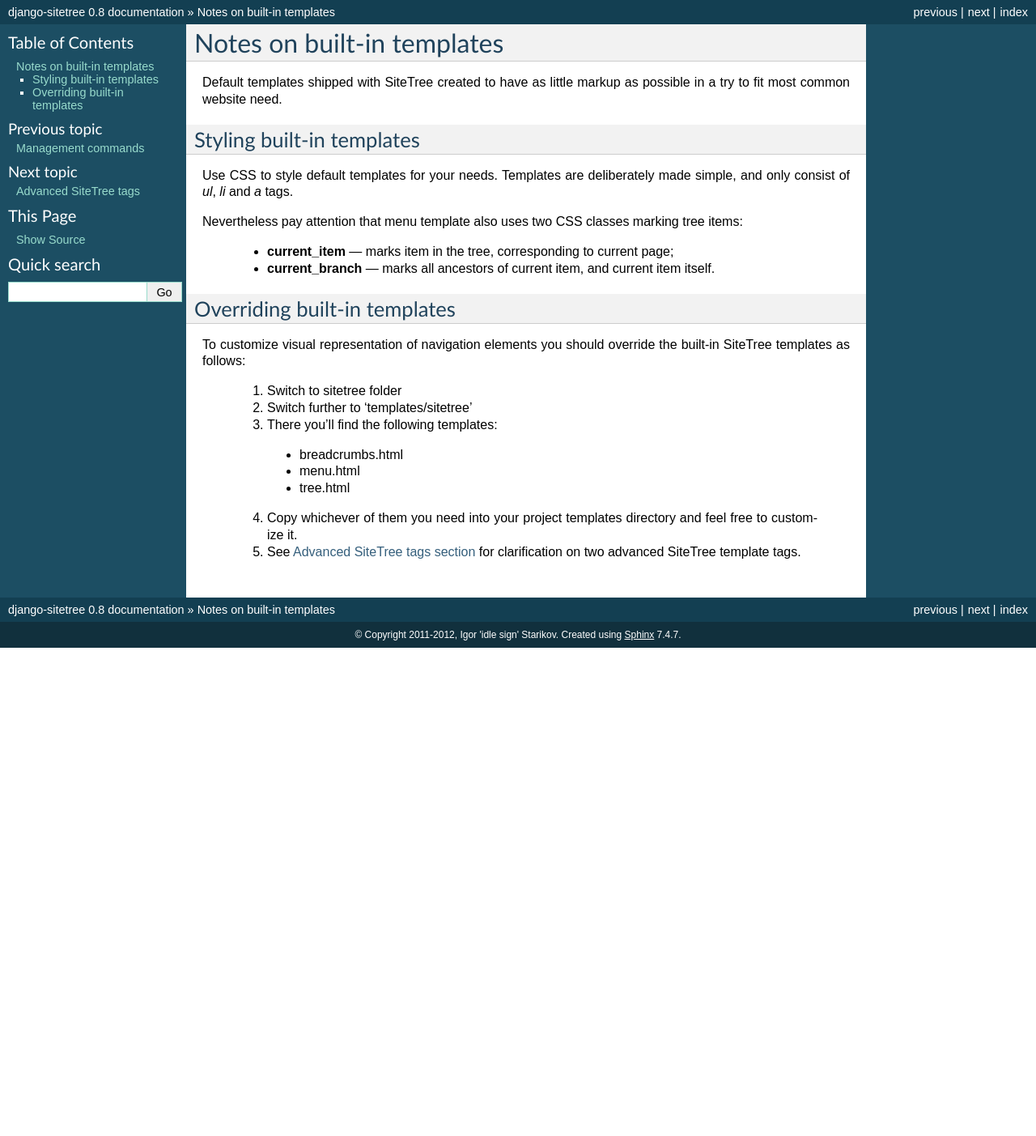
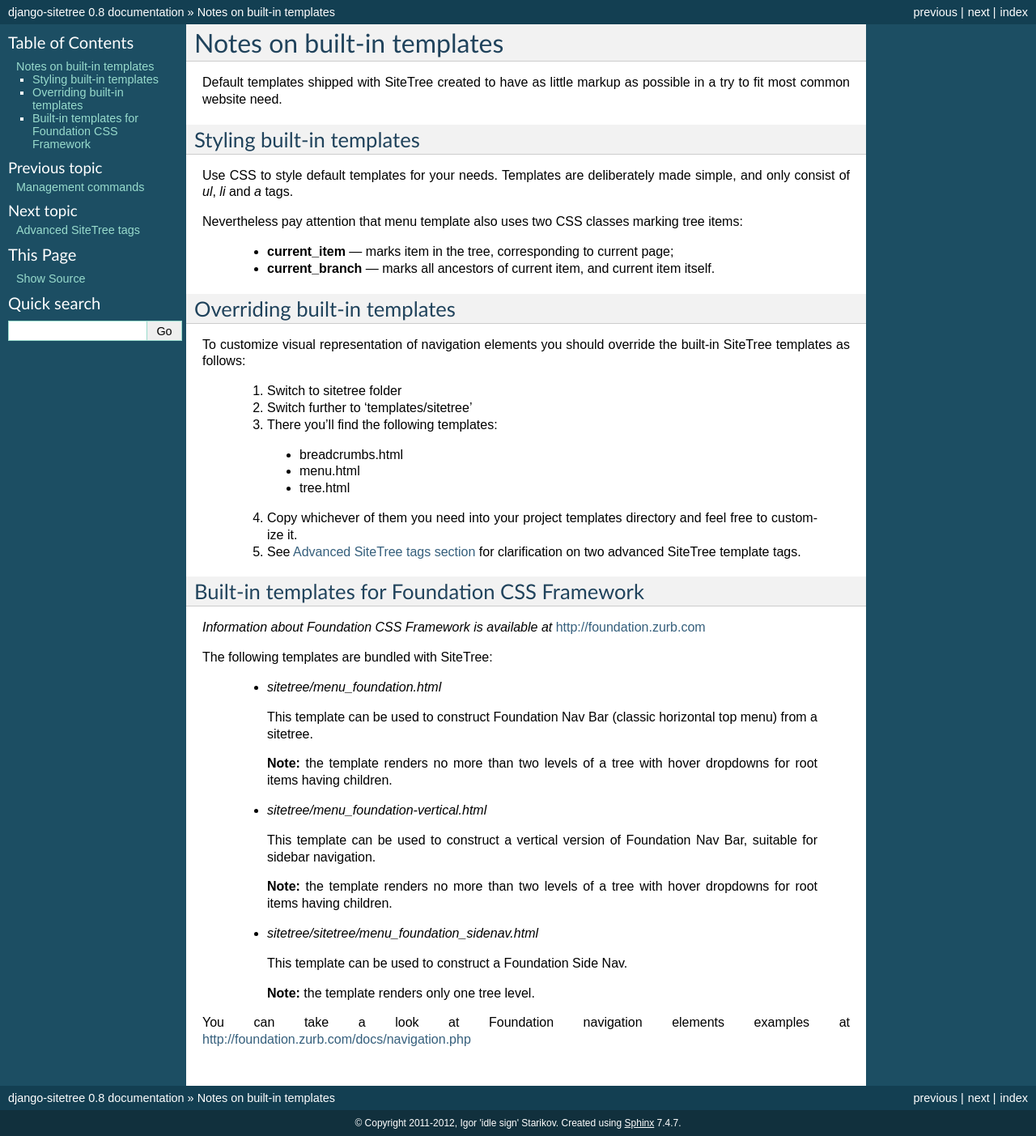
Before and after one commit to idlesign/django-sitetree, a Sphinx documentation site: the page built from docs/source/templatesmod.rst, in a window 1280 px wide. Shown: the whole page at 81% size. Built offline with Sphinx 7.4.7, drawn with Linux system fonts in a browser that asks for light colours; before the commit the page ends 900 px from its top, so only the background shows below that.

Commit message:
Added notes on built-in templates for Foundation CSS into docs.

```diff
--- a/docs/source/templatesmod.rst
+++ b/docs/source/templatesmod.rst
@@ -30,3 +30,31 @@ To customize visual representation of navigation elements you should override th
 
   4. Copy whichever of them you need into your project templates directory and feel free to customize it.
   5. See :ref:`Advanced SiteTree tags section <tags-advanced>` for clarification on two advanced SiteTree template tags.
+
+
+Built-in templates for Foundation CSS Framework
+-----------------------------------------------
+
+*Information about Foundation CSS Framework is available at* http://foundation.zurb.com
+
+The following templates are bundled with SiteTree:
+
+ * `sitetree/menu_foundation.html`
+
+   This template can be used to construct Foundation Nav Bar (classic horizontal top menu) from a sitetree.
+
+   **Note:** the template renders no more than two levels of a tree with hover dropdowns for root items having children.
+
+ * `sitetree/menu_foundation-vertical.html`
+
+   This template can be used to construct a vertical version of Foundation Nav Bar, suitable for sidebar navigation.
+
+   **Note:** the template renders no more than two levels of a tree with hover dropdowns for root items having children.
+
+ * `sitetree/sitetree/menu_foundation_sidenav.html`
+
+   This template can be used to construct a Foundation Side Nav.
+
+   **Note:** the template renders only one tree level.
+
+You can take a look at Foundation navigation elements examples at http://foundation.zurb.com/docs/navigation.php
```
